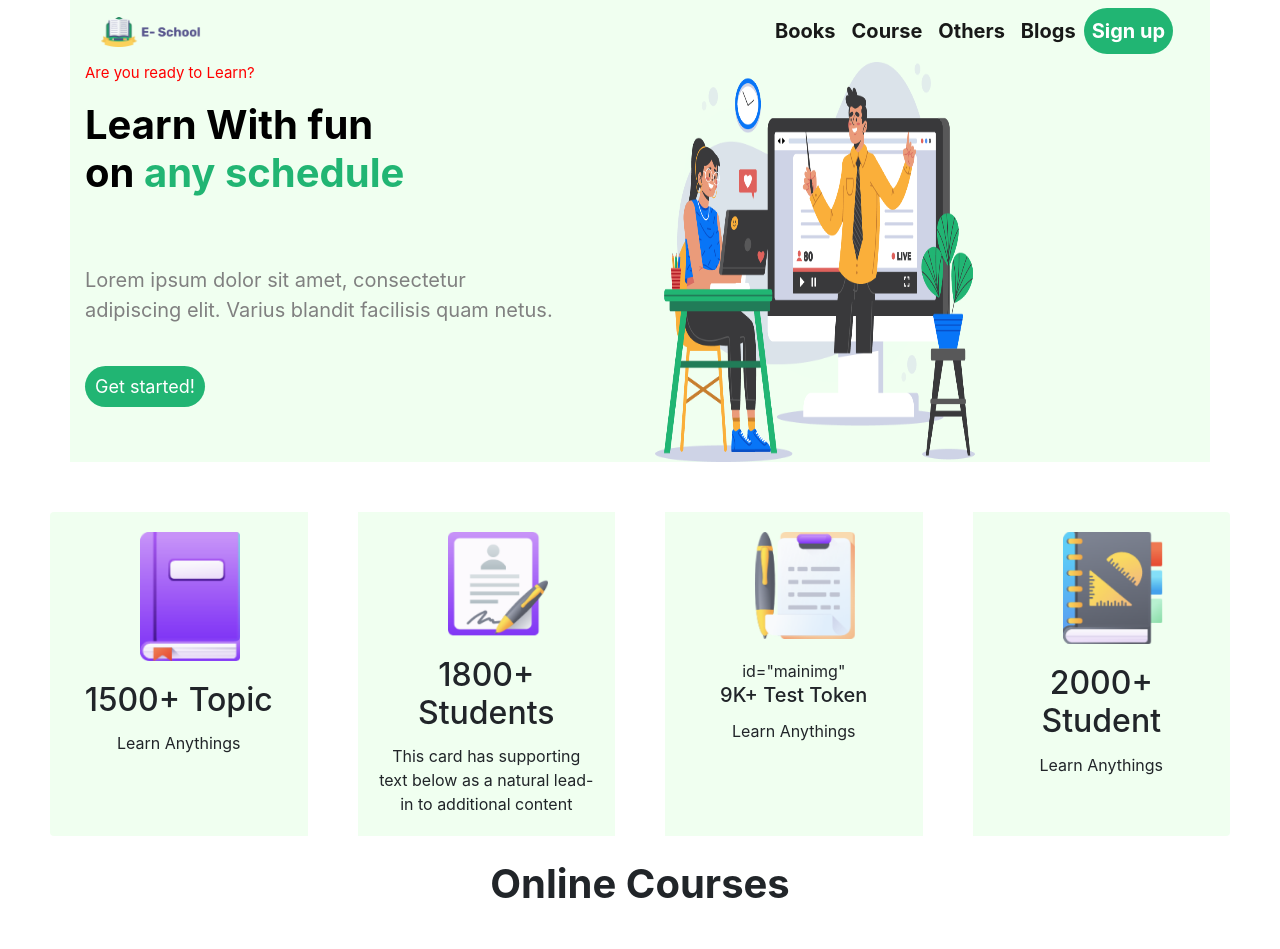
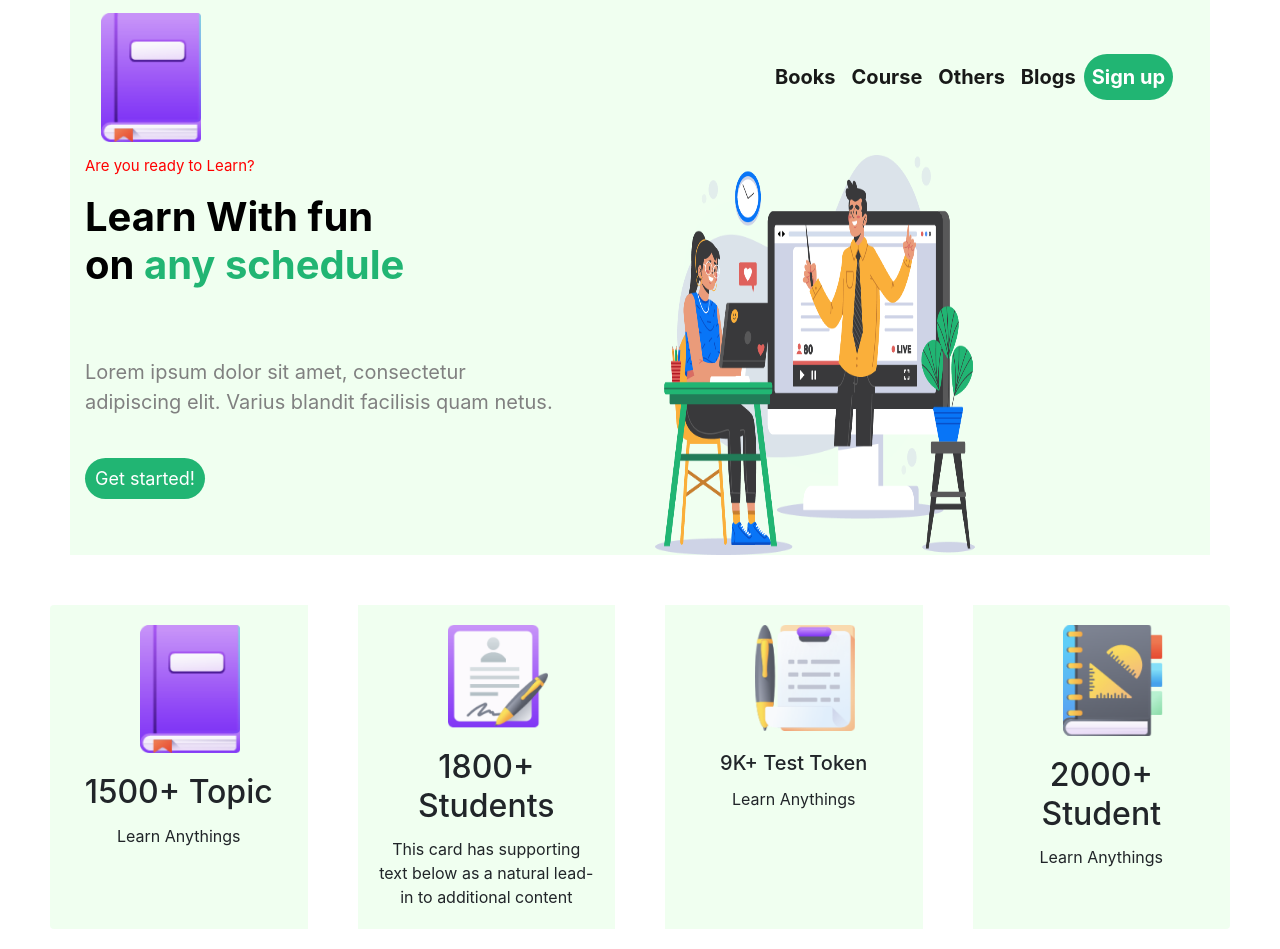
Before and after one commit to JubayerRahman/musical-octo-waddle, a plain HTML site: page index.html in a window 1280 px wide. Shown: the top 949 px of the page. Drawn offline with nearby package versions, Linux system fonts and the light colour scheme.

Commit message:
Update index.html

```diff
--- a/index.html
+++ b/index.html
@@ -16,7 +16,7 @@
 
     <div class="container" id="nev">
         <nav class="navbar navbar-expand-lg navbar-light" id="bar">
-            <a class="navbar-brand" href="#"><img src="logo.png" width="100px" ></a>
+            <a class="navbar-brand" href="#"><img src="book.png" width="100px" ></a>
             <button class="navbar-toggler " type="button" data-toggle="collapse" data-target="#navbarNav" aria-controls="navbarNav" aria-expanded="false" aria-label="Toggle navigation">
               <span class="navbar-toggler-icon"></span>
             </button>
@@ -79,7 +79,7 @@
     </div>
     <div class="card" id="boxs">
       <img src="Test.png" style="width:100px; margin-top: 20px; margin-left: 90px;" alt="...">
-      <div class="card-body"> id="mainimg"
+      <div class="card-body">
         <h5 class="card-title">9K+ Test Token</h5>
         <p class="card-text">Learn Anythings</small></p>
       </div>
```
